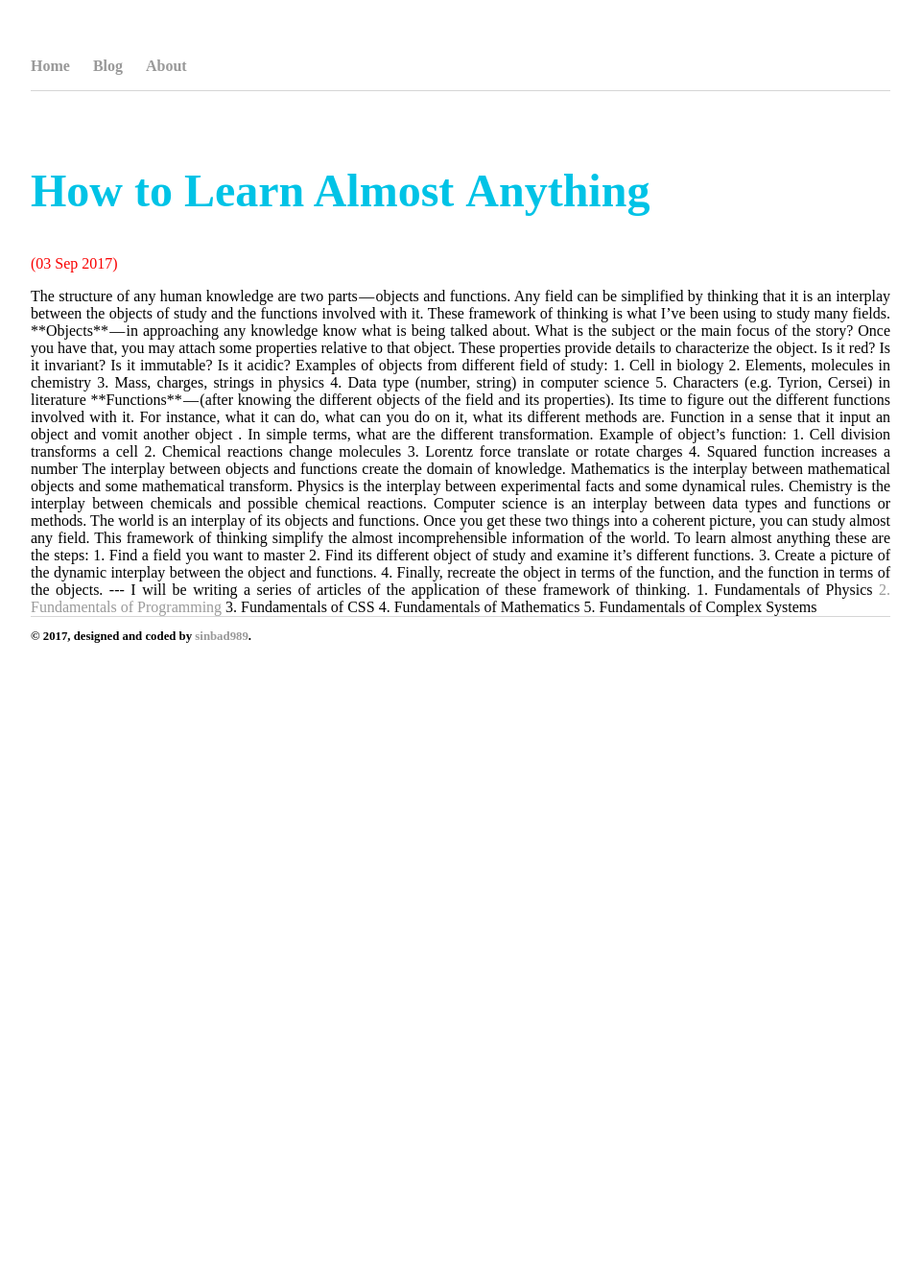
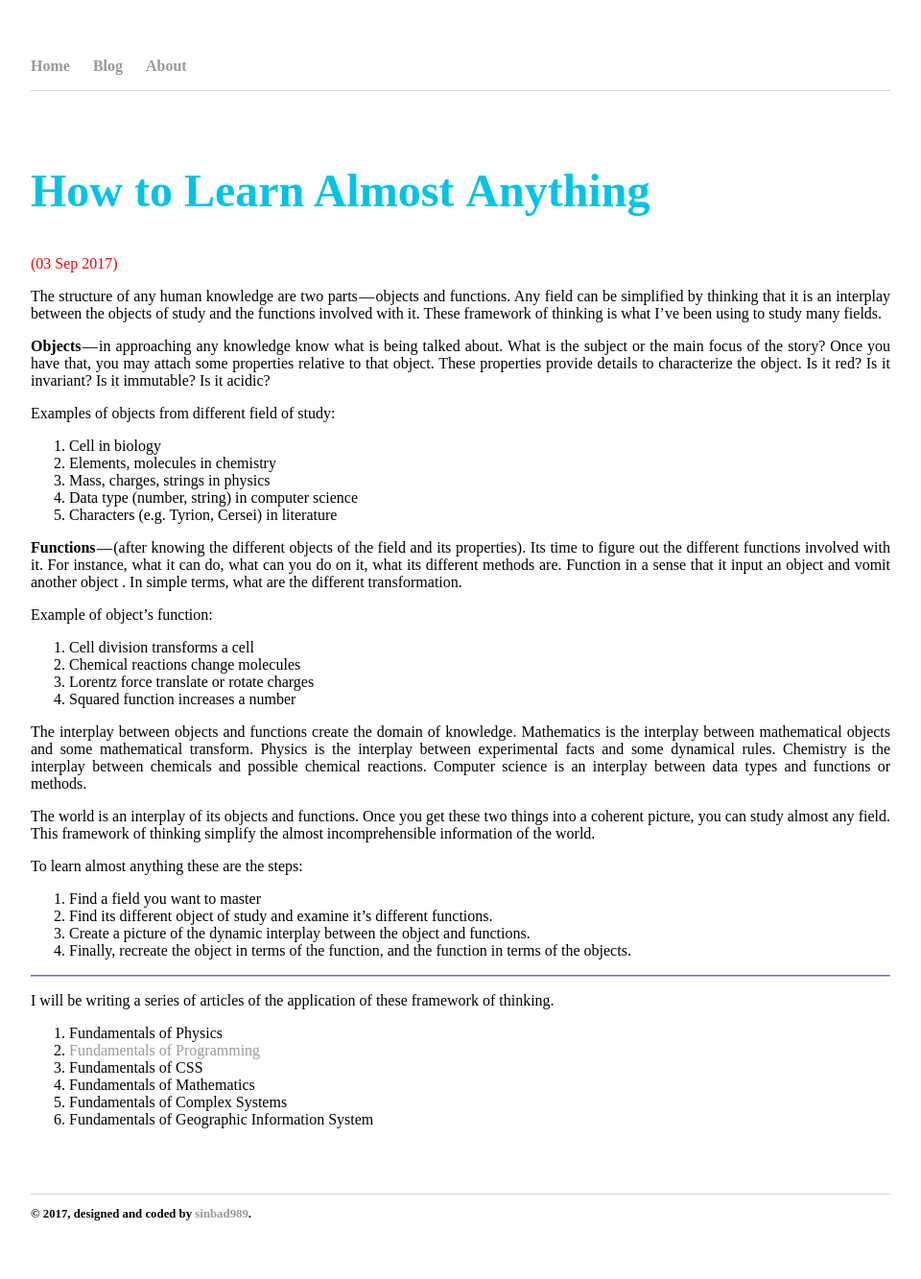
Before and after one commit to sinbad989/sinbad989.github.io, a Jekyll site: the page built from _posts/2017-09-03-how-to-learn-almost-anything.md, in a window 1280 px wide. Shown: the whole page at 96% size, without its empty margins (160-1120 px from the left). Built offline with Jekyll 4.4.1, drawn with Linux system fonts in a browser that asks for light colours; nearby versions of some CDN libraries; some web fonts are replaced; before the commit the page ends 900 px from its top, so only the background shows below that.

Commit message:
added new post

```diff
--- a/_posts/2017-09-03-how-to-learn-almost-anything.md
+++ b/_posts/2017-09-03-how-to-learn-almost-anything.md
@@ -8,6 +8,7 @@ tag: writing
 
 <div style="text-align: justify;">
 The structure of any human knowledge are two parts — objects and functions. Any field can be simplified by thinking that it is an interplay between the objects of study and the functions involved with it. These framework of thinking is what I’ve been using to study many fields.
+</div>
 
 **Objects** — in approaching any knowledge know what is being talked about. What is the subject or the main focus of the story? Once you have that, you may attach some properties relative to that object. These properties provide details to characterize the object. Is it red? Is it invariant? Is it immutable? Is it acidic?
 
@@ -41,10 +42,13 @@ To learn almost anything these are the steps:
 ---
 
 I will be writing a series of articles of the application of these framework of thinking.
-1. Fundamentals of Physics
-<a href="https://sinbad989.github.io/programming/2017/09/07/fundamentals-of-programming.html">2. Fundamentals of Programming</a>
-3. Fundamentals of CSS
-4. Fundamentals of Mathematics
-5. Fundamentals of Complex Systems
-
-</div>
+<ol>
+	<li>Fundamentals of Physics</li>
+	<li><a href="https://sinbad989.github.io/programming/2017/09/07/fundamentals-of-programming.html"> Fundamentals of Programming</a></li>
+	<li>Fundamentals of CSS</li>
+	<li>Fundamentals of Mathematics</li>
+	<li>Fundamentals of Complex Systems</li>
+	<li>Fundamentals of Geographic Information System</li>
+</ol>
+<br>
+<br>
```
Also changed, not shown: _posts/2017-09-12-deep-learning-coursera.md (+2 -0 lines), _posts/2017-09-29-web-scraping.md (+2 -0 lines), about/index.html (+5 -3 lines).
